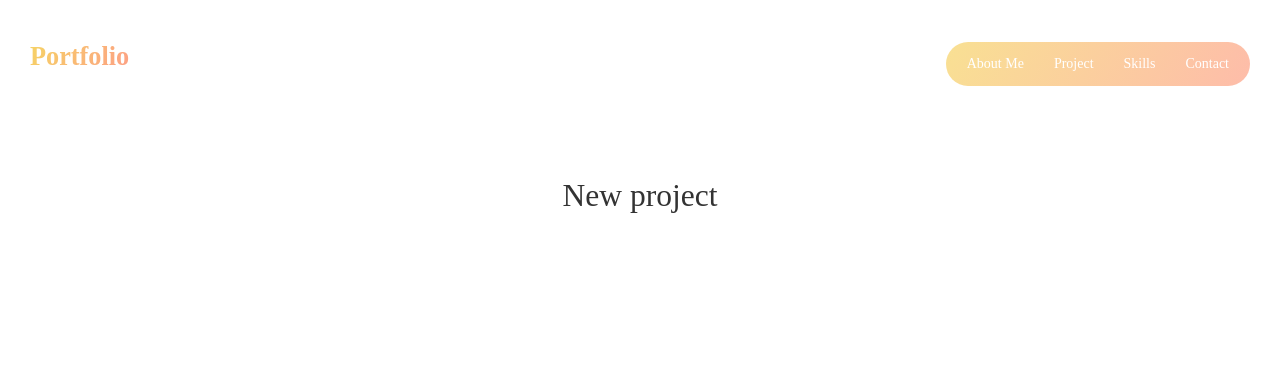
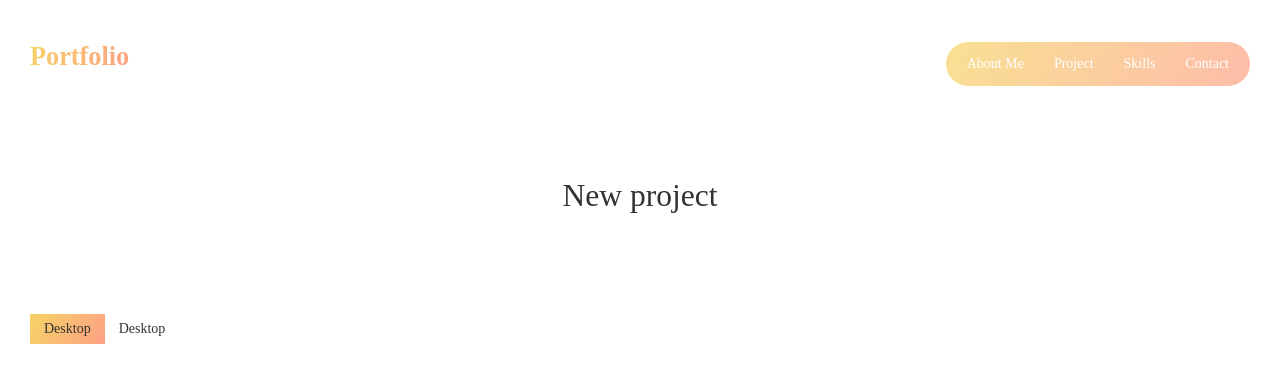
Before and after one commit to Ranranruo/2025-Portfolio, a React (Vite) app in the folder client/: page /project/new in a window 1280 px wide. Shown: the top 382 px of the page. Built offline with nearby package versions, Linux system fonts and the light colour scheme; a web font is replaced by a local one.

Commit message:
feat: device button

```diff
--- a/client/src/components/Logo.tsx
+++ b/client/src/components/Logo.tsx
@@ -31,7 +31,7 @@ const StyledLogo = styled.a<StyledLogoProps>`
     font-family: 'Sb';
     font-weight: 900;
     font-size: ${({size}) => TITLE_SIZE[size]};
-    ${({color})=>color==='gradient'?GRADIENT_TEXT:''};
+    ${({color})=>color==='gradient'?GRADIENT_TEXT(1):''};
   }`;
 
 const Logo = ({
--- a/client/src/components/project/addProject/AddProject.tsx
+++ b/client/src/components/project/addProject/AddProject.tsx
@@ -1,10 +1,24 @@
+import { useEffect, useState } from "react";
 import StyledAddProject from "./StyledAddProject";
+import { DEVICE_LIST } from "./Data";
 
 const AddProject = () => {
+    const [deviceId, setDeviceId] = useState(DEVICE_LIST[0].id);
     return (
         <StyledAddProject>
             <div className="container">
                 <h1 className="title">New project</h1>
+                <form className="container">
+                    <div className="device container">
+                        {DEVICE_LIST.map(device => (
+                            <>
+                                <input type="radio" id={"device"+device.id} name="device" checked={deviceId == device.id} hidden/>
+                                <label htmlFor={"device"+device.id}>Desktop</label>
+                            </>
+                        ))}
+
+                    </div>
+                </form>
             </div>
         </StyledAddProject>
     );
--- /dev/null
+++ b/client/src/components/project/addProject/Data.ts
@@ -0,0 +1,18 @@
+interface Device {
+    id: number;
+    name: string;
+    aspectRatio: string;
+}
+
+export const DEVICE_LIST: Device[] = [
+    {
+        id: 1,
+        name: "Desktop",
+        aspectRatio: "16/9"
+    },
+    {
+        id: 2,
+        name: "Mobile",
+        aspectRatio: "9/16"
+    }
+]
--- a/client/src/components/project/addProject/StyledAddProject.ts
+++ b/client/src/components/project/addProject/StyledAddProject.ts
@@ -3,20 +3,37 @@ import { COLOR, GRADIENT_BACKGROUND, GRADIENT_TEXT, INNER, TITLE_SIZE } from "..
 
 const StyledAddProject = styled.section`
     width: 100%;
-    height: 100vh;
+    min-height: 100vh;
     display: flex;
-    justify-content: center;
-    .container {
+    flex-direction: column;
+    align-items: center;
+    > .container {
         ${INNER};
         border-radius: 5px;
         display: flex;
         flex-direction: column;
         align-items: center;
+        gap: 100px;
         > .title {
             font-size: ${TITLE_SIZE.large};
             font-family: 'Sb';
             font-weight: 400;
         }
+        > form {
+            width: 100%;
+            display: flex;
+            flex-direction: column;
+            > .device {
+                display: flex;
+                justify-content: flex-start;
+                > label {
+                    padding: 0.5em 1em;
+                }
+                > input:checked + label {
+                    ${GRADIENT_BACKGROUND(1)};
+                }
+            }
+        }
     }
 `;
 export default StyledAddProject;
```
Also changed, not shown: client/src/components/Button.tsx (+6 -2 lines).
